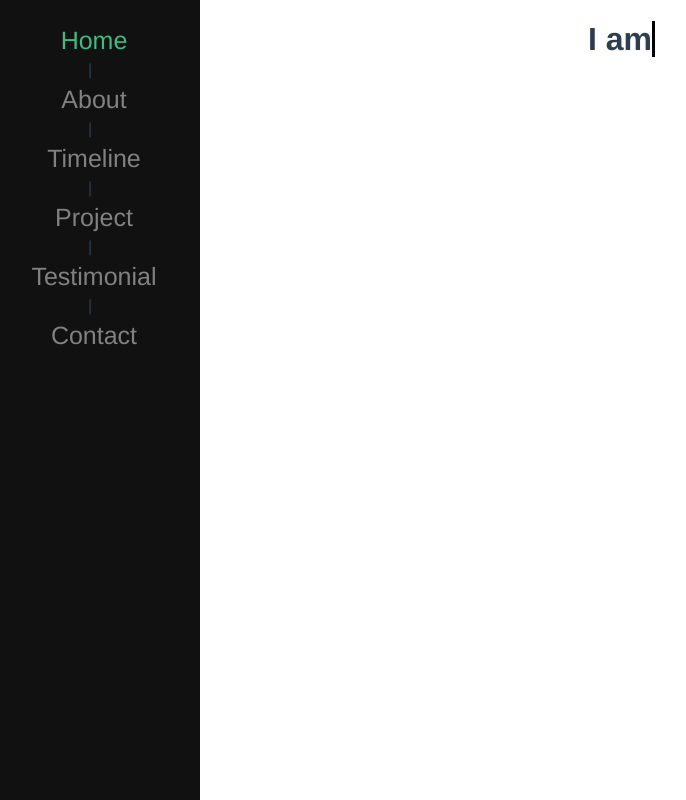
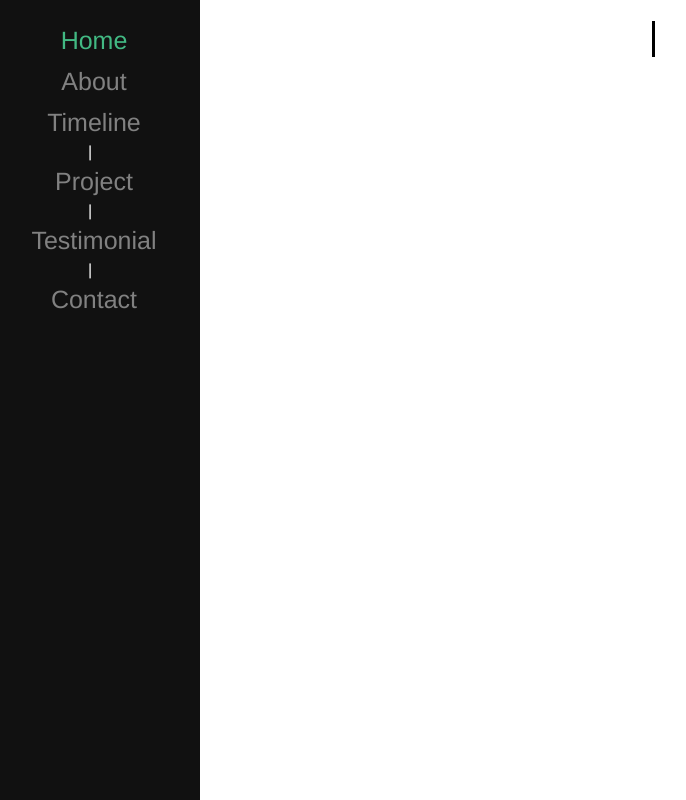
Before and after one commit to Cameron159753/vue-portfolio, a Vue app: page / in a window 1280 px wide. Shown: the whole page, without its empty margins (20-706 px from the left). Built offline with nearby package versions, Linux system fonts and the light colour scheme.

Commit message:
Add files via upload

```diff
--- a/src/App.vue
+++ b/src/App.vue
@@ -1,7 +1,7 @@
 <template>
   <div id="nav">
-    <router-link to="/">Home</router-link> |
-    <router-link :to="{ name: 'About' }">About</router-link> |
+    <router-link to="/">Home</router-link>
+    <i class="fa fa-user" style="font-size:24px"></i> <router-link :to="{ name: 'About' }">About</router-link>
     <router-link :to="{ name: 'Timeline' }">Timeline</router-link> |
     <router-link :to="{ name: 'Project' }">Project</router-link> |
     <router-link :to="{ name: 'Testimonials' }">Testimonial</router-link> |
@@ -18,7 +18,8 @@
   -webkit-font-smoothing: antialiased;
   -moz-osx-font-smoothing: grayscale;
   text-align: center;
-  color: #2c3e50;
+  /* color: #2c3e50; */
+  color: white;
 }
 
 #nav {
```
